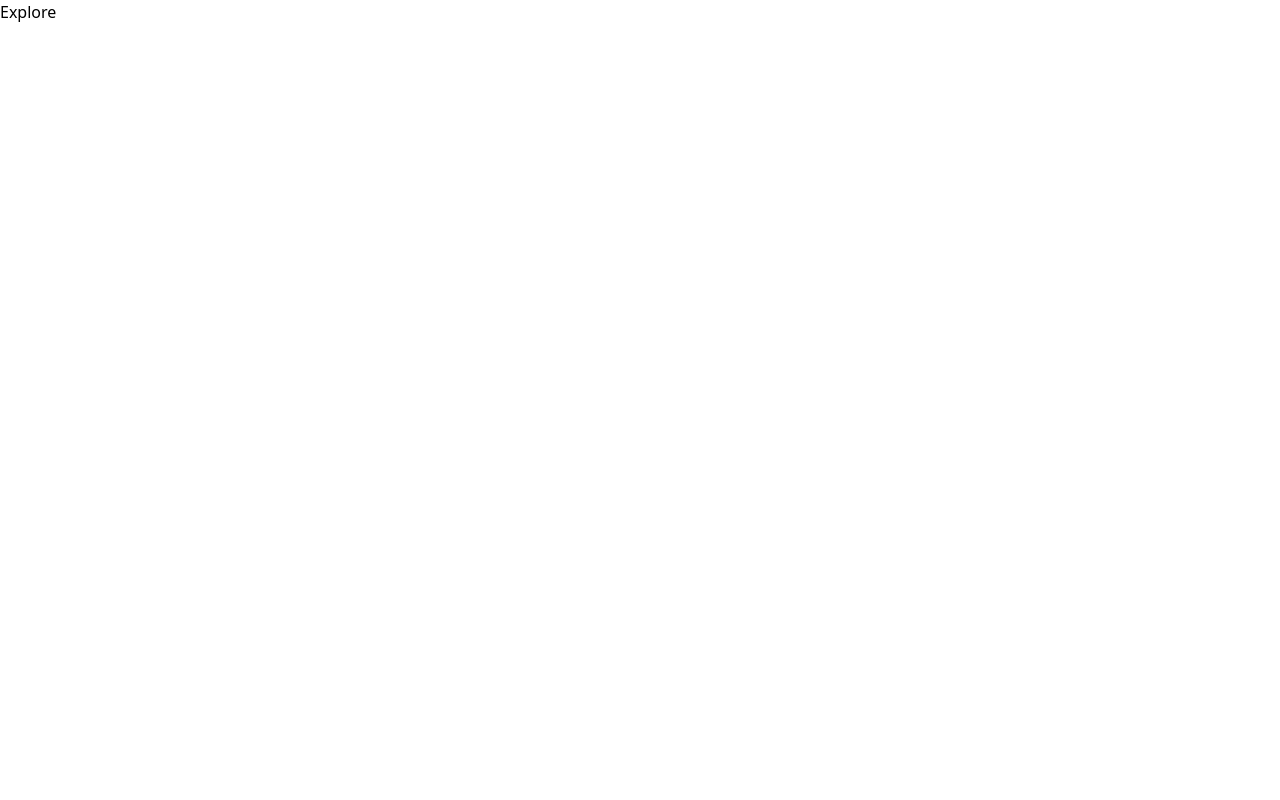
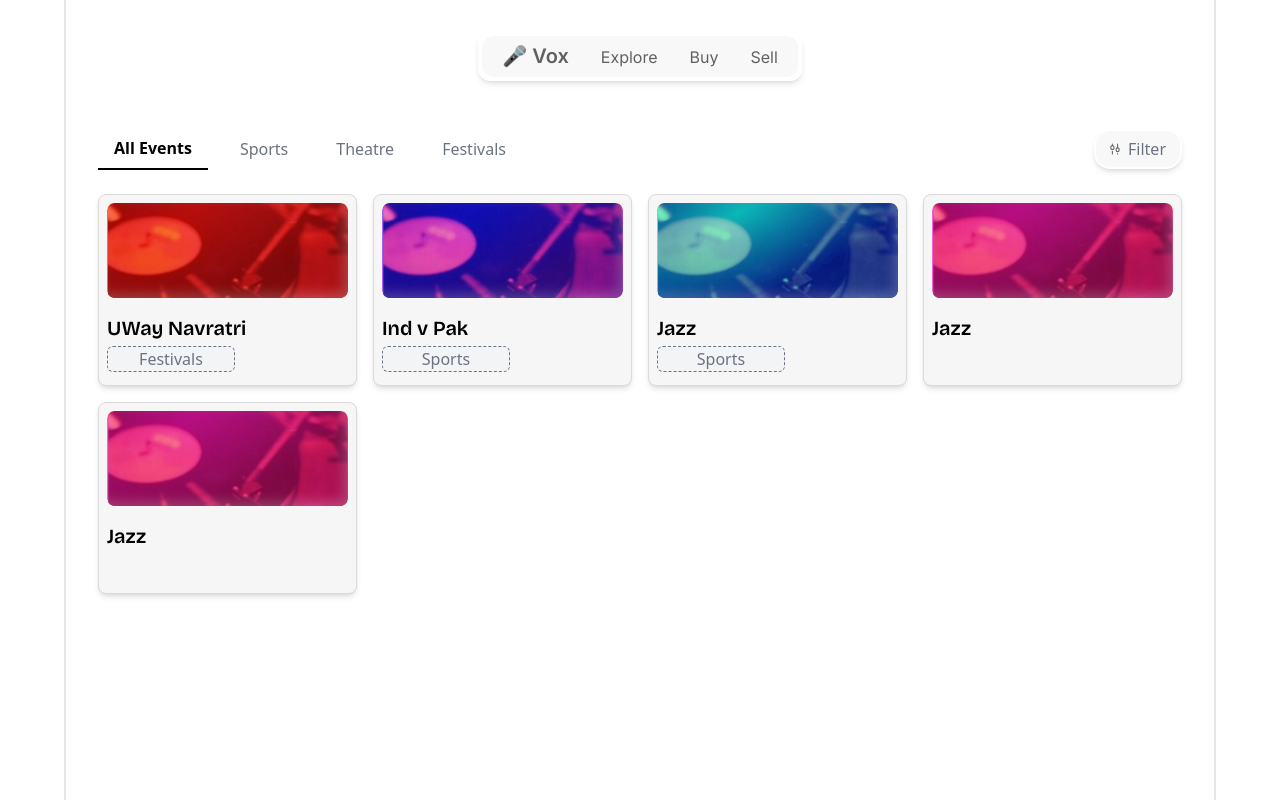
Before and after one commit to vrajdesai78/vox, a Next.js app: page /explore in a window 1280 px wide. Shown: the top 800 px of the page. Built offline with nearby package versions, Linux system fonts and the light colour scheme.

Commit message:
fix: explore flow

```diff
--- a/src/app/explore/page.tsx
+++ b/src/app/explore/page.tsx
@@ -1,5 +1,23 @@
-const Explore = () => {
-  return <div>Explore</div>;
-};
+import Head from "next/head";
+import { Navbar } from "@/components/navbar/navbar";
+import FooterWithBanner from "@/components/footer/footer";
+import Tab from "@/components/explore-section/tab";
+import FullFooterWithBanner from "@/components/footer/full-footer";
 
-export default Explore;
+export default function Explore() {
+  return (
+    <>
+      <main className='w-full min-h-screen flex justify-center'>
+        <div className='max-w-6xl w-full'>
+          <div className='fixed top-8 left-1/2 transform -translate-x-1/2 z-20'>
+            <Navbar />
+          </div>
+          <div className='pt-32 border-x-black/10 border-x-2 h-full'>
+            <Tab />
+          </div>
+        </div>
+      </main>
+      <FullFooterWithBanner />
+    </>
+  );
+}
--- a/src/components/buy-section/buy-hero.tsx
+++ b/src/components/buy-section/buy-hero.tsx
@@ -2,14 +2,10 @@
 
 import React from "react";
 import { buy } from "../../utils/content";
-import GradientButton from "../buttons/gradient-button";
 import SearchBar from "../searchbar/searchbar";
 import BuyGrid from "./buy-grid";
 
 const BuyHero: React.FC = () => {
-  const handleButtonClick = () => {
-    console.log("Button clicked!");
-  };
 
   return (
     <div className='relative w-full flex flex-col'>
@@ -21,12 +17,6 @@ const BuyHero: React.FC = () => {
           <p className='text-custom-gray text-center text-xs lg:text-base font-inter leading-tight'>
             {buy.subtitle}
           </p>
-          <div className='pt-4'>
-            <GradientButton
-              label='Create a Listing'
-              onClick={handleButtonClick}
-            />
-          </div>
         </div>
       </div>
       <div className='w-full max-w-xl mx-auto px-4 mt-10 mb-10'>
--- /dev/null
+++ b/src/components/explore-section/tab.tsx
@@ -0,0 +1,92 @@
+"use client";
+
+import { useState } from "react";
+import { ChevronDown } from "lucide-react";
+import Image from "next/image";
+import exploreData from "../../utils/explore";
+
+type TabOption = "All Events" | "Sports" | "Theatre" | "Festivals";
+
+const Tab: React.FC = () => {
+  const [selectedTab, setSelectedTab] = useState<TabOption>("All Events");
+
+  const tabs: TabOption[] = ["All Events", "Sports", "Theatre", "Festivals"];
+
+  const filteredData = selectedTab === "All Events"
+    ? exploreData
+    : exploreData.filter(event => event.category === selectedTab);
+
+  const renderContent = () => {
+    if (filteredData.length === 0) {
+      return <p>No events found for {selectedTab}.</p>;
+    }
+
+    return (
+      <div className="grid grid-cols-1 sm:grid-cols-2 md:grid-cols-4 gap-4">
+        {filteredData.map((event) => (
+          <div key={event.id} className="bg-[#F6F6F6] h-48 shadow-md rounded-lg p-2 border-[1px] border-[#DADADA]">
+            <Image
+              src={event.bgImage}
+              alt={event.title}
+              width={400}
+              height={200}
+              className="rounded-md"
+            />
+            <h3 className="text-xl font-semibold mt-4 font-bricolage">{event.title}</h3>
+            {event.category && (
+              <p className="text-gray-500 mt-1 border-gray-500 bg-gray-100 px-1 border-dashed flex justify-center w-32 rounded-md border-[1px]">{event.category}</p>
+            )}
+          </div>
+        ))}
+      </div>
+    );
+  };
+
+  return (
+    <div className="w-full px-4 sm:px-6 lg:px-8">
+      <div className="hidden sm:flex flex-row justify-between items-start sm:items-center">
+        <div className="flex flex-col sm:flex-row space-x-0 space-y-2 sm:space-y-0 sm:space-x-4">
+          {tabs.map((tab) => (
+            <button
+              key={tab}
+              className={`py-2 px-4 text-left sm:text-center ${
+                selectedTab === tab
+                  ? "border-b-2 border-black font-semibold"
+                  : "text-gray-500"
+              }`}
+              onClick={() => setSelectedTab(tab)}
+            >
+              {tab}
+            </button>
+          ))}
+        </div>
+
+        <button className="mt-4 sm:mt-0 flex items-center text-gray-500 gap-2 bg-[#F8F8F8] py-[6px] px-[14px] rounded-2xl shadow-md border-2 border-[#FFFFFF]">
+          <Image src="/explore/filter.svg" alt="filter" width={10} height={10} />
+          Filter
+        </button>
+      </div>
+
+      <div className="sm:hidden relative">
+        <div className="relative">
+          <select
+            className="w-full py-2 pl-4 pr-10 bg-white border border-gray-300 rounded-lg shadow-sm focus:ring-2 focus:ring-black focus:border-black appearance-none transition duration-150 ease-in-out"
+            value={selectedTab}
+            onChange={(e) => setSelectedTab(e.target.value as TabOption)}
+          >
+            {tabs.map((tab) => (
+              <option key={tab} value={tab} className="text-gray-700">
+                {tab}
+              </option>
+            ))}
+          </select>
+          <ChevronDown className="absolute top-1/2 right-3 -translate-y-1/2 pointer-events-none text-gray-500" />
+        </div>
+      </div>
+
+      <div className="mt-6">{renderContent()}</div>
+    </div>
+  );
+};
+
+export default Tab;
--- a/src/utils/explore.ts
+++ b/src/utils/explore.ts
@@ -1,28 +1,31 @@
 const exploreData = [
   {
     id: 1,
-    title: "Jazz",
-    bgImage: "/explore/red.svg",
+    title: "UWay Navratri",
+    bgImage: "/sell/red.svg",
+    category: "Festivals"
   },
   {
     id: 2,
-    title: "Jazz",
-    bgImage: "/explore/purple.svg",
+    title: "Ind v Pak",
+    bgImage: "/sell/purple.svg",
+    category: "Sports"
   },
   {
     id: 3,
     title: "Jazz",
-    bgImage: "/explore/blue.svg",
+    bgImage: "/sell/blue.svg",
+    category: "Sports"
   },
   {
     id: 4,
     title: "Jazz",
-    bgImage: "/explore/red-pink.svg",
+    bgImage: "/sell/red-pink.svg",
   },
   {
     id: 5,
     title: "Jazz",
-    bgImage: "/explore/red-pink.svg",
+    bgImage: "/sell/red-pink.svg",
   },
 ];
 
```
Also changed, not shown: public/explore/filter.svg (added).
